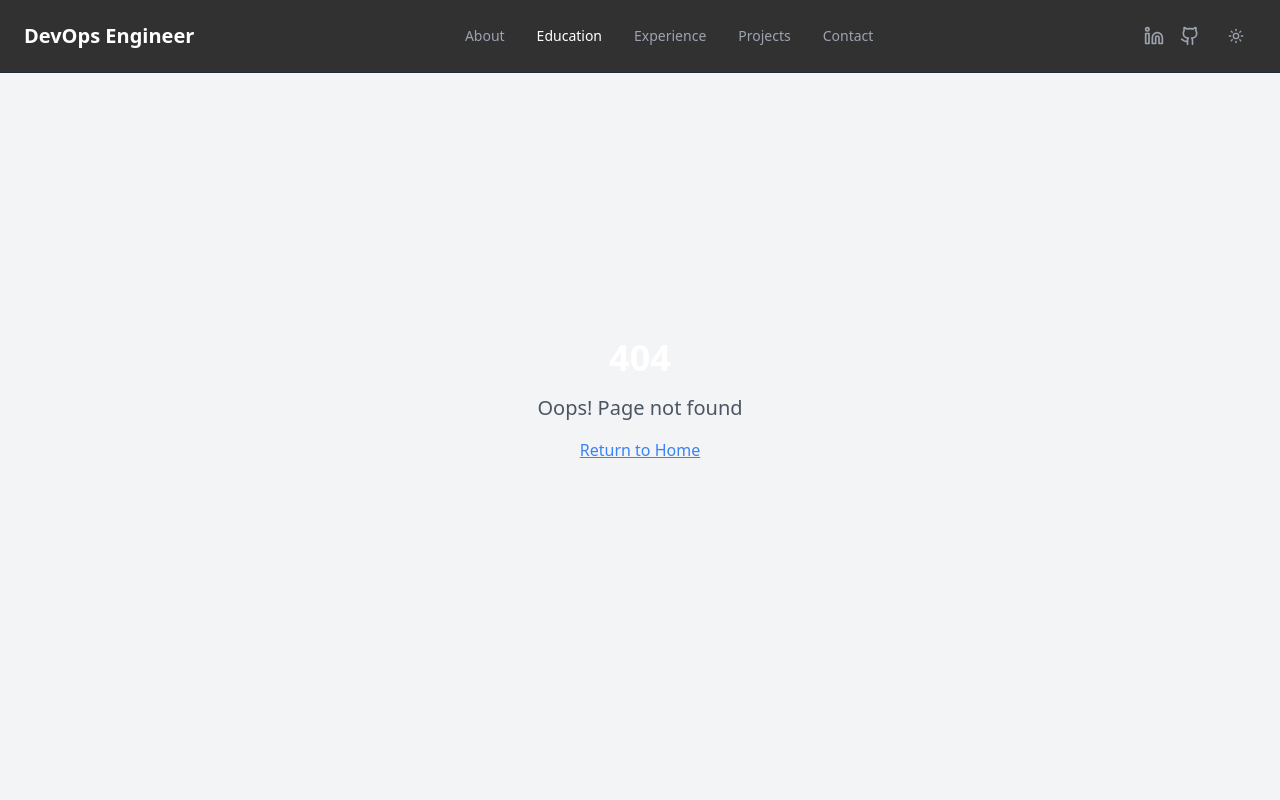
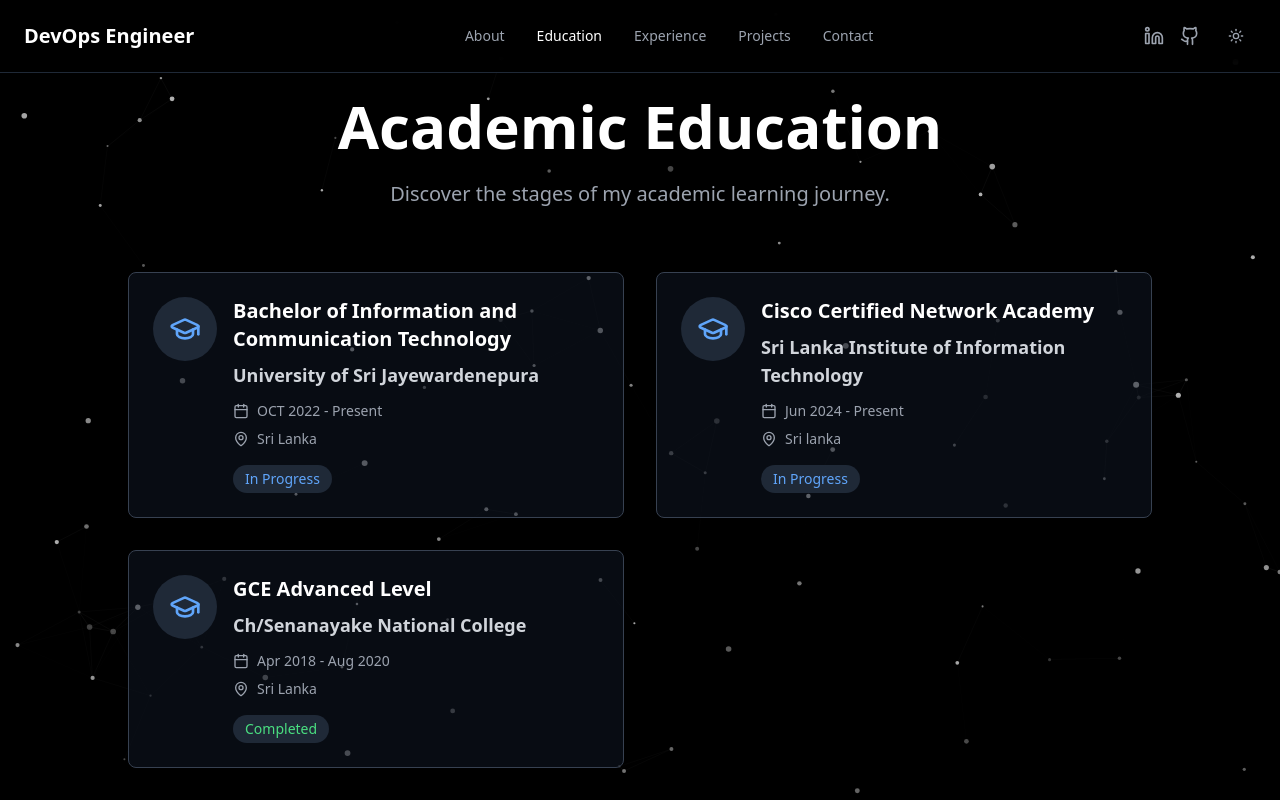
Before and after one commit to alinaleem/cloud-career-hub, a React (Vite) app: page /education in a window 1280 px wide. Before the commit this address had no page. Built offline with nearby package versions, Linux system fonts and the light colour scheme.

Commit message:
Fix: Education route
Fixes the 404 error on the education route.

```diff
--- a/src/App.tsx
+++ b/src/App.tsx
@@ -7,9 +7,10 @@ import { BrowserRouter, Routes, Route } from "react-router-dom";
 import Layout from "./components/Layout";
 import Home from "./pages/Home";
 import About from "./pages/About";
+import Education from "./pages/Education";
 import Experience from "./pages/Experience";
-import Projects from "./pages/Projects";
-import Contact from "./pages/Contact";
+import Projects from "./pages/Projects.tsx";
+import Contact from "./pages/Contact.tsx";
 import NotFound from "./pages/NotFound";
 
 const queryClient = new QueryClient();
@@ -24,6 +25,7 @@ const App = () => (
           <Routes>
             <Route path="/" element={<Home />} />
             <Route path="/about" element={<About />} />
+            <Route path="/education" element={<Education />} />
             <Route path="/experience" element={<Experience />} />
             <Route path="/projects" element={<Projects />} />
             <Route path="/contact" element={<Contact />} />
--- /dev/null
+++ b/src/pages/Education.tsx
@@ -0,0 +1,102 @@
+
+import { useEffect, useState } from 'react';
+import { GraduationCap, Calendar, MapPin } from 'lucide-react';
+import { Card, CardContent } from '@/components/ui/card';
+
+const Education = () => {
+  const [isVisible, setIsVisible] = useState(false);
+
+  useEffect(() => {
+    setIsVisible(true);
+  }, []);
+
+  const educationData = [
+    {
+      title: "Bachelor of Information and Communication Technology",
+      institution: "University of Sri Jayewardenepura",
+      period: "OCT 2022 - Present",
+      location: "Sri Lanka",
+      status: "In Progress",
+      statusColor: "text-blue-400",
+      logo: "/lovable-uploads/038e3c35-c822-4862-858e-fc218626d3d0.png"
+    },
+    {
+      title: "Cisco Certified Network Academy",
+      institution: "Sri Lanka Institute of Information Technology",
+      period: "Jun 2024 - Present",
+      location: "Sri lanka",
+      status: "In Progress",
+      statusColor: "text-blue-400",
+      logo: "/lovable-uploads/038e3c35-c822-4862-858e-fc218626d3d0.png"
+    },
+    {
+      title: "GCE Advanced Level",
+      institution: "Ch/Senanayake National College",
+      period: "Apr 2018 - Aug 2020",
+      location: "Sri Lanka",
+      status: "Completed",
+      statusColor: "text-green-400",
+      logo: "/lovable-uploads/038e3c35-c822-4862-858e-fc218626d3d0.png"
+    }
+  ];
+
+  return (
+    <div className="min-h-screen pt-24 px-6">
+      <div className="max-w-6xl mx-auto">
+        <div
+          className={`transition-all duration-1000 ${
+            isVisible ? 'opacity-100 translate-y-0' : 'opacity-0 translate-y-10'
+          }`}
+        >
+          <div className="text-center mb-16">
+            <h1 className="text-4xl md:text-6xl font-bold mb-6">Academic Education</h1>
+            <p className="text-xl text-gray-400 max-w-2xl mx-auto">
+              Discover the stages of my academic learning journey.
+            </p>
+          </div>
+
+          <div className="grid md:grid-cols-2 lg:grid-cols-2 gap-8 max-w-5xl mx-auto">
+            {educationData.map((edu, index) => (
+              <Card key={index} className="bg-gray-900/50 border-gray-700 hover:border-gray-500 transition-all duration-300 group">
+                <CardContent className="p-6">
+                  <div className="flex items-start space-x-4">
+                    <div className="w-16 h-16 bg-gray-800 rounded-full flex items-center justify-center flex-shrink-0">
+                      <GraduationCap className="w-8 h-8 text-blue-400" />
+                    </div>
+
+                    <div className="flex-1 min-w-0">
+                      <h3 className="text-xl font-bold text-white mb-2 group-hover:text-blue-400 transition-colors">
+                        {edu.title}
+                      </h3>
+
+                      <h4 className="text-lg font-semibold text-gray-300 mb-3">
+                        {edu.institution}
+                      </h4>
+
+                      <div className="space-y-2 mb-4">
+                        <div className="flex items-center text-gray-400 text-sm">
+                          <Calendar className="w-4 h-4 mr-2" />
+                          {edu.period}
+                        </div>
+                        <div className="flex items-center text-gray-400 text-sm">
+                          <MapPin className="w-4 h-4 mr-2" />
+                          {edu.location}
+                        </div>
+                      </div>
+
+                      <div className={`inline-block px-3 py-1 rounded-full text-sm font-medium ${edu.statusColor} bg-gray-800`}>
+                        {edu.status}
+                      </div>
+                    </div>
+                  </div>
+                </CardContent>
+              </Card>
+            ))}
+          </div>
+        </div>
+      </div>
+    </div>
+  );
+};
+
+export default Education;
```
Also changed, not shown: public/lovable-uploads/038e3c35-c822-4862-858e-fc218626d3d0.png (added).
